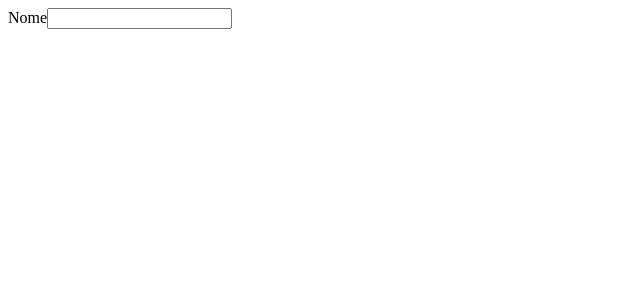
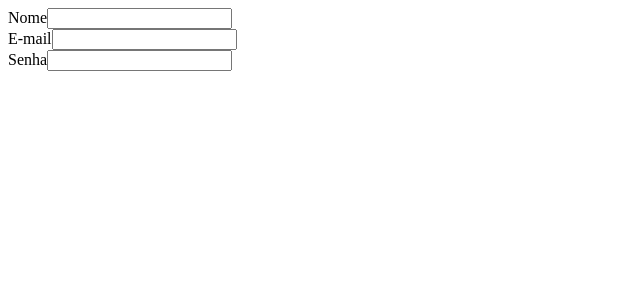
Before and after one commit to eliezerantonio/react, a React (Create React App) app in the folder 04-Formularios/input_exercicio/: page / in a window 1280 px wide. Shown: the top 300 px of the page, without its empty margins (0-640 px from the left). Built offline with nearby package versions, Linux system fonts and the light colour scheme.

Commit message:
for foda

```diff
--- a/04-Formularios/input_exercicio/src/App.js
+++ b/04-Formularios/input_exercicio/src/App.js
@@ -1,5 +1,21 @@
 import React from "react";
-
+const formFields = [
+  {
+    id: "nome",
+    label: "Nome",
+    type: "text,",
+  },
+  {
+    id: "email",
+    label: "E-mail",
+    type: "email,",
+  },
+  {
+    id: "senha",
+    label: "Senha",
+    type: "password,",
+  },
+];
 const App = () => {
   const [form, setForm] = React.useState({
     nome: "",
@@ -18,10 +34,14 @@ const App = () => {
     setForm({ ...form, [id]: value });
   }
   return (
-    <div>
-      <label htmlFor="nome">Nome</label>
-      <input type="text" id="nome" value={form.nome} onChange={handleChange} />
-    </div>
+    <form>
+      {formFields.map(({ id, label, type }) => (
+        <div>
+          <label htmlFor={id}>{label}</label>
+          <input type={type} id={id} value={form[id]} onChange={handleChange} />
+        </div>
+      ))}
+    </form>
   );
 };
 
```
